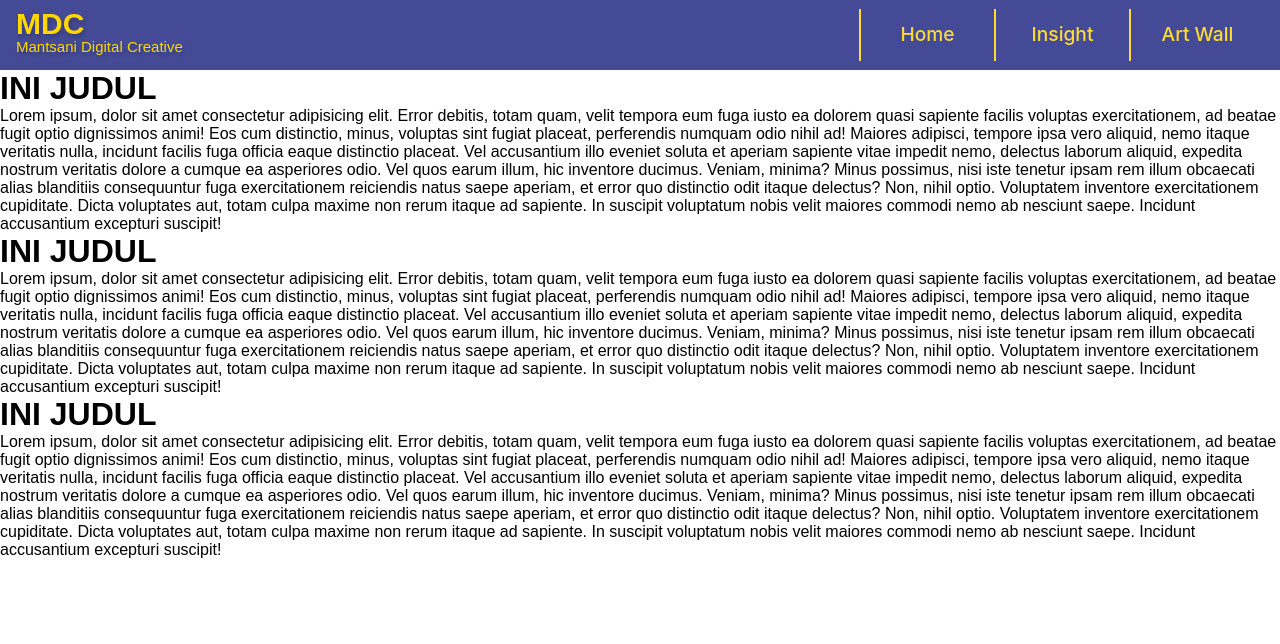
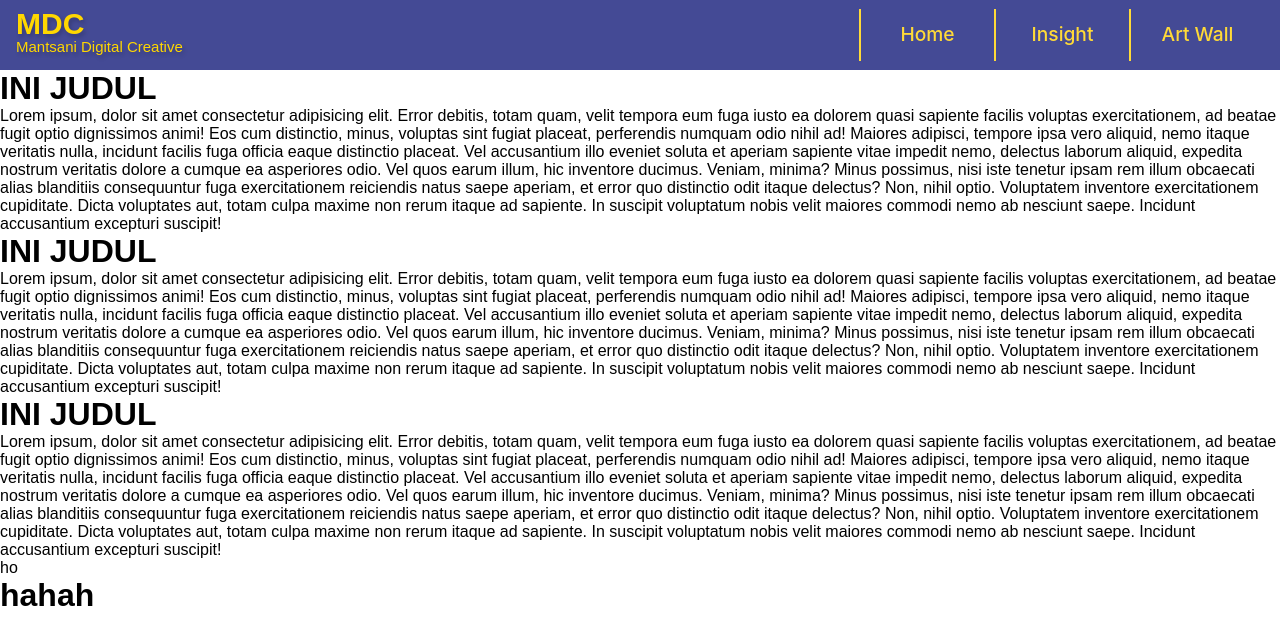
Before and after one commit to Vien-Lumiere/MDC-Profile-Web, a plain HTML site: page page/insight.html in a window 1280 px wide. Drawn offline with Linux system fonts and the light colour scheme.

Commit message:
123445jfjf

```diff
--- a/page/insight.html
+++ b/page/insight.html
@@ -61,6 +61,7 @@
     </div>
 </div>
     <!-- END ISI -->
-
+    <div>ho</div>
+    <h1>hahah</h1>
 </body>
 </html>
```
